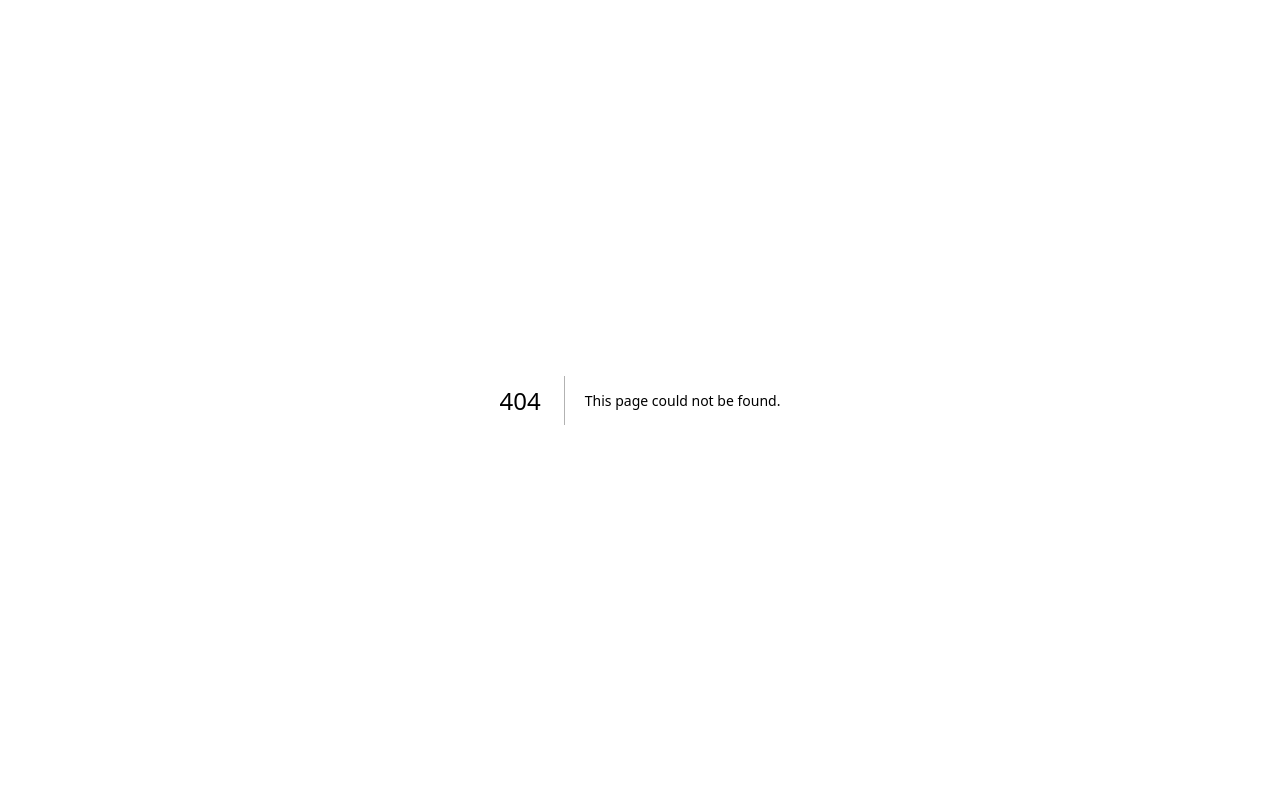
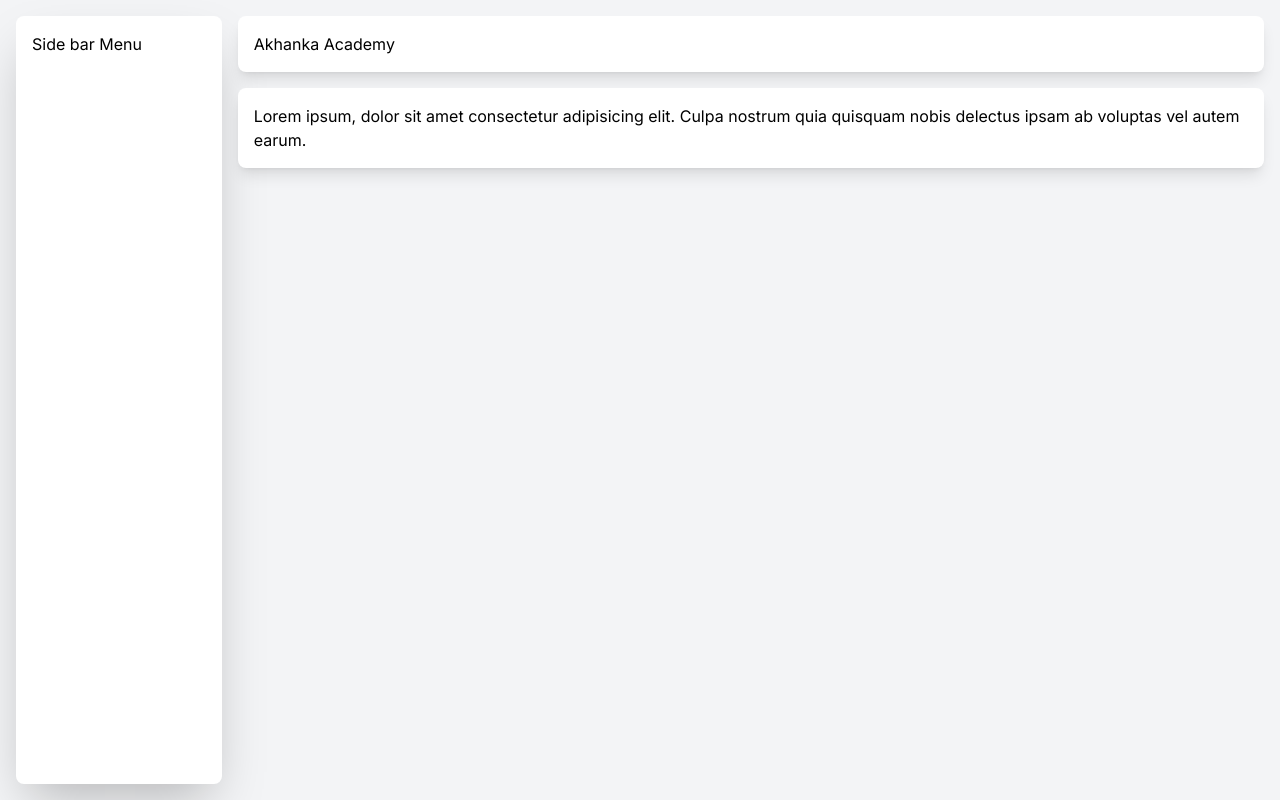
Before and after one commit to anamvai999/AnamChemistryAcademy, a Next.js app: page /dashboard in a window 1280 px wide. Before the commit this address had no page. Built offline with nearby package versions, Linux system fonts and the light colour scheme.

Commit message:
basic layout done

```diff
--- /dev/null
+++ b/src/app/(dashboard)/dashboard/page.js
@@ -0,0 +1,26 @@
+import React from "react";
+import SideBarMenu from "@/components/dashboard-components/SideBarMenu";
+import ShadowCard from "@/components/common/ShadowCard";
+
+const page = () => {
+  return (
+    <div className="bg-gray-100 p-4 h-full">
+      <div className="flex gap-4 justify-between ">
+        <div className="min-h-[96vh] shadow-2xl p-4 w-2/12 rounded-lg bg-white">
+          <SideBarMenu />
+        </div>
+        <div className="w-10/12">
+          <ShadowCard>
+              Akhanka Academy
+          </ShadowCard>
+
+          <ShadowCard>
+              Lorem ipsum, dolor sit amet consectetur adipisicing elit. Culpa nostrum quia quisquam nobis delectus ipsam ab voluptas vel autem earum.
+          </ShadowCard>
+        </div>
+      </div>
+    </div>
+  );
+};
+
+export default page;
--- /dev/null
+++ b/src/app/(dashboard)/layout.js
@@ -0,0 +1,14 @@
+import "../globals.css";
+
+export const metadata = {
+  title: "Create Next App",
+  description: "Generated by create next app",
+};
+
+export default function RootLayout({ children }) {
+  return (
+    <html lang="en">
+      <body>{children}</body>
+    </html>
+  );
+}
--- a/src/app/globals.css
+++ b/src/app/globals.css
@@ -2,32 +2,9 @@
 @tailwind components;
 @tailwind utilities;
 
-:root {
-  --foreground-rgb: 0, 0, 0;
-  --background-start-rgb: 214, 219, 220;
-  --background-end-rgb: 255, 255, 255;
+
+*{
+  margin: 0;
+  padding: 0;
+  box-sizing: border-box;
 }
-
-@media (prefers-color-scheme: dark) {
-  :root {
-    --foreground-rgb: 255, 255, 255;
-    --background-start-rgb: 0, 0, 0;
-    --background-end-rgb: 0, 0, 0;
-  }
-}
-
-body {
-  color: rgb(var(--foreground-rgb));
-  background: linear-gradient(
-      to bottom,
-      transparent,
-      rgb(var(--background-end-rgb))
-    )
-    rgb(var(--background-start-rgb));
-}
-
-@layer utilities {
-  .text-balance {
-    text-wrap: balance;
-  }
-}
--- /dev/null
+++ b/src/components/common/ShadowCard.jsx
@@ -0,0 +1,11 @@
+import React from 'react'
+
+const ShadowCard = ({children, className}) => {
+  return (
+    <div className={`${className} p-4 bg-white shadow-lg rounded-lg mb-4`}>
+      {children}
+    </div>
+  )
+}
+
+export default ShadowCard
--- /dev/null
+++ b/src/components/dashboard-components/SideBarMenu.jsx
@@ -0,0 +1,11 @@
+import React from 'react'
+
+const SideBarMenu = () => {
+  return (
+    <div>
+      Side bar Menu
+    </div>
+  )
+}
+
+export default SideBarMenu
--- a/tailwind.config.js
+++ b/tailwind.config.js
@@ -1,5 +1,6 @@
 /** @type {import('tailwindcss').Config} */
 module.exports = {
+  darkMode: ["class"],
   content: [
     "./src/pages/**/*.{js,ts,jsx,tsx,mdx}",
     "./src/components/**/*.{js,ts,jsx,tsx,mdx}",
```
